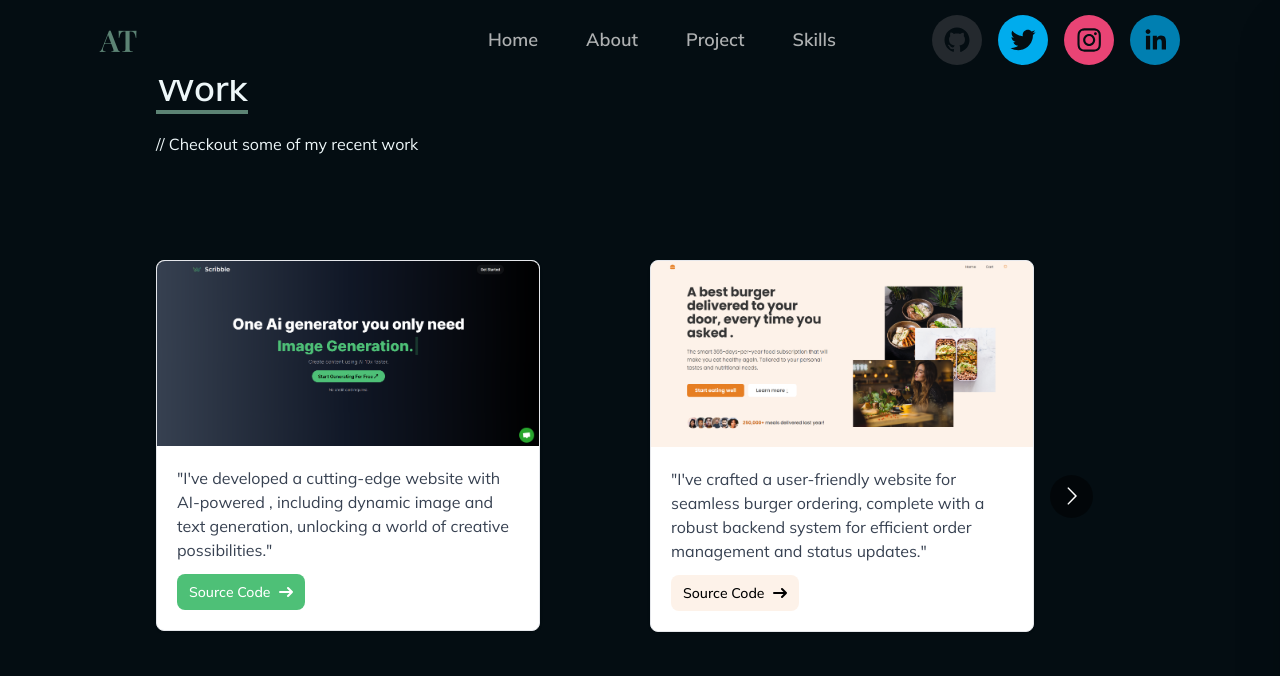
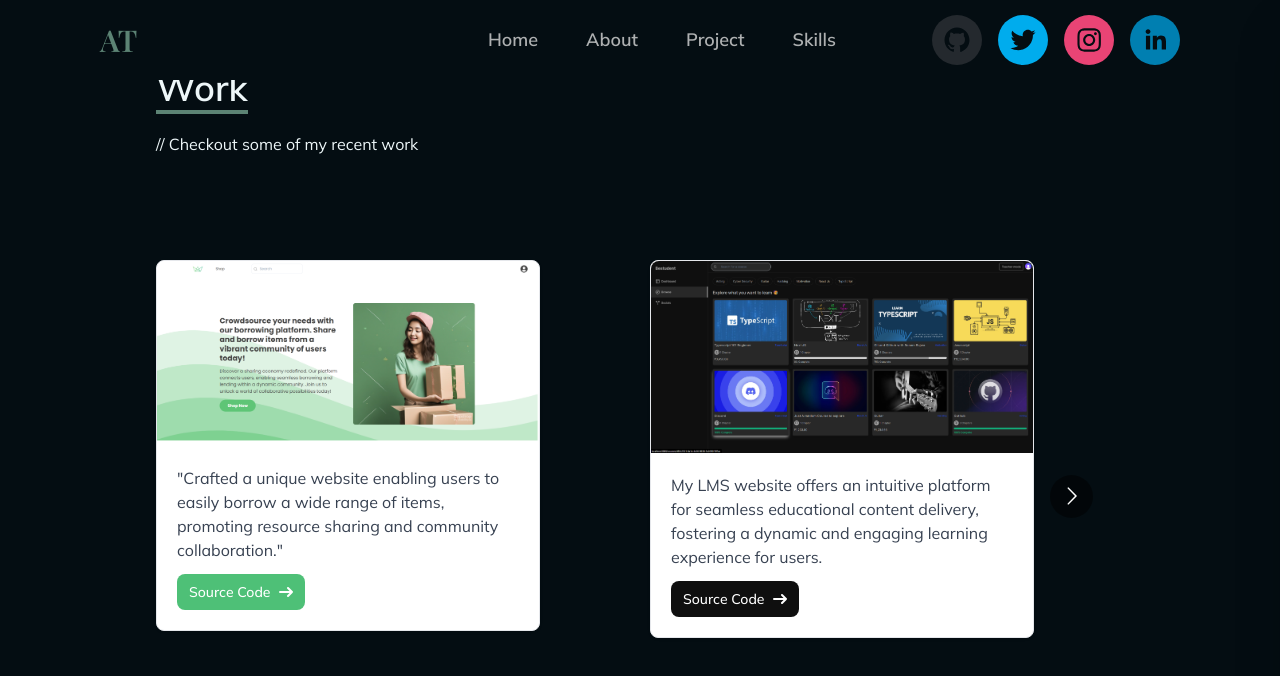
Before and after one commit to AmanTrivedi1/Portfolio, a React (Create React App) app: page /portfolio in a window 1280 px wide. Shown: the top 676 px of the page. Built offline with nearby package versions, Linux system fonts and the light colour scheme; the HTML template or start-up script is replaced by a standard one; a web font is replaced by a local one.

Commit message:
adding project

```diff
--- a/src/pages/Portfolio.js
+++ b/src/pages/Portfolio.js
@@ -5,6 +5,7 @@
 import work4 from "../../src/img/project/pr4.png";
 import work5 from "../../src/img/project/pr8.png";
 import work6 from "../../src/img/project/pr7.png";
+import work7 from "../../src/img/project/pr9.png";
 import Carousel from "react-multi-carousel";
 import "react-multi-carousel/lib/styles.css";
 import { motion } from "framer-motion";
@@ -93,6 +94,73 @@
             itemClass="px-[10px]"
           >
             <div class="max-w-sm bg-white border border-gray-200 rounded-lg shadow dark:bg-gray-800 dark:border-gray-700">
+              <img class="rounded-t-lg" src={work3} alt="" />
+
+              <div class="p-5">
+                <p class="mb-3 font-normal text-gray-700 dark:text-gray-400">
+                  "Crafted a unique website enabling users to easily borrow a
+                  wide range of items, promoting resource sharing and community
+                  collaboration."
+                </p>
+                <a
+                  href="https://github.com/mud1tx/Consumer"
+                  class="inline-flex items-center px-3 py-2 text-sm font-medium  text-white text-center  bg-[#4EC077] rounded-lg hover:opacity-90 focus:ring-4 focus:outline-none focus:ring-blue-300 "
+                >
+                  Source Code
+                  <svg
+                    class="w-3.5 h-3.5 ml-2"
+                    aria-hidden="true"
+                    xmlns="http://www.w3.org/2000/svg"
+                    fill="none"
+                    viewBox="0 0 14 10"
+                  >
+                    <path
+                      stroke="currentColor"
+                      stroke-linecap="round"
+                      stroke-linejoin="round"
+                      stroke-width="2"
+                      d="M1 5h12m0 0L9 1m4 4L9 9"
+                    />
+                  </svg>
+                </a>
+              </div>
+            </div>
+
+            <div class="max-w-sm bg-white border border-gray-200 rounded-lg shadow dark:bg-gray-800 dark:border-gray-700">
+              <a href="#">
+                <img class="rounded-t-lg" src={work7} alt="" />
+              </a>
+              <div class="p-5">
+                <p class="mb-3 font-normal text-gray-700 dark:text-gray-400">
+                  My LMS website offers an intuitive platform for seamless
+                  educational content delivery, fostering a dynamic and engaging
+                  learning experience for users.
+                </p>
+                <a
+                  href="https://github.com/AmanTrivedi1/LearningManagement"
+                  class="inline-flex items-center px-3 py-2 text-sm font-medium text-center text-white bg-[#0F0F0F] rounded-lg hover:opacity-90 focus:ring-4 focus:outline-none focus:ring-blue-300 "
+                >
+                  Source Code
+                  <svg
+                    class="w-3.5 h-3.5 ml-2"
+                    aria-hidden="true"
+                    xmlns="http://www.w3.org/2000/svg"
+                    fill="none"
+                    viewBox="0 0 14 10"
+                  >
+                    <path
+                      stroke="currentColor"
+                      stroke-linecap="round"
+                      stroke-linejoin="round"
+                      stroke-width="2"
+                      d="M1 5h12m0 0L9 1m4 4L9 9"
+                    />
+                  </svg>
+                </a>
+              </div>
+            </div>
+
+            <div class="max-w-sm bg-white border border-gray-200 rounded-lg shadow dark:bg-gray-800 dark:border-gray-700">
               <a href="#">
                 <img class="rounded-t-lg" src={work1} alt="" />
               </a>
@@ -159,38 +227,6 @@
               </div>
             </div>
 
-            <div class="max-w-sm bg-white border border-gray-200 rounded-lg shadow dark:bg-gray-800 dark:border-gray-700">
-              <img class="rounded-t-lg" src={work3} alt="" />
-
-              <div class="p-5">
-                <p class="mb-3 font-normal text-gray-700 dark:text-gray-400">
-                  "Crafted a unique website enabling users to easily borrow a
-                  wide range of items, promoting resource sharing and community
-                  collaboration."
-                </p>
-                <a
-                  href="https://github.com/mud1tx/Consumer"
-                  class="inline-flex items-center px-3 py-2 text-sm font-medium  text-white text-center  bg-[#4EC077] rounded-lg hover:opacity-90 focus:ring-4 focus:outline-none focus:ring-blue-300 "
-                >
-                  Source Code
-                  <svg
-                    class="w-3.5 h-3.5 ml-2"
-                    aria-hidden="true"
-                    xmlns="http://www.w3.org/2000/svg"
-                    fill="none"
-                    viewBox="0 0 14 10"
-                  >
-                    <path
-                      stroke="currentColor"
-                      stroke-linecap="round"
-                      stroke-linejoin="round"
-                      stroke-width="2"
-                      d="M1 5h12m0 0L9 1m4 4L9 9"
-                    />
-                  </svg>
-                </a>
-              </div>
-            </div>
             <div class="max-w-sm bg-white border border-gray-200 rounded-lg shadow dark:bg-gray-800 dark:border-gray-700">
               <img class="rounded-t-lg" src={work4} alt="" />
 
```
Also changed, not shown: src/img/project/pr9.png (added).
